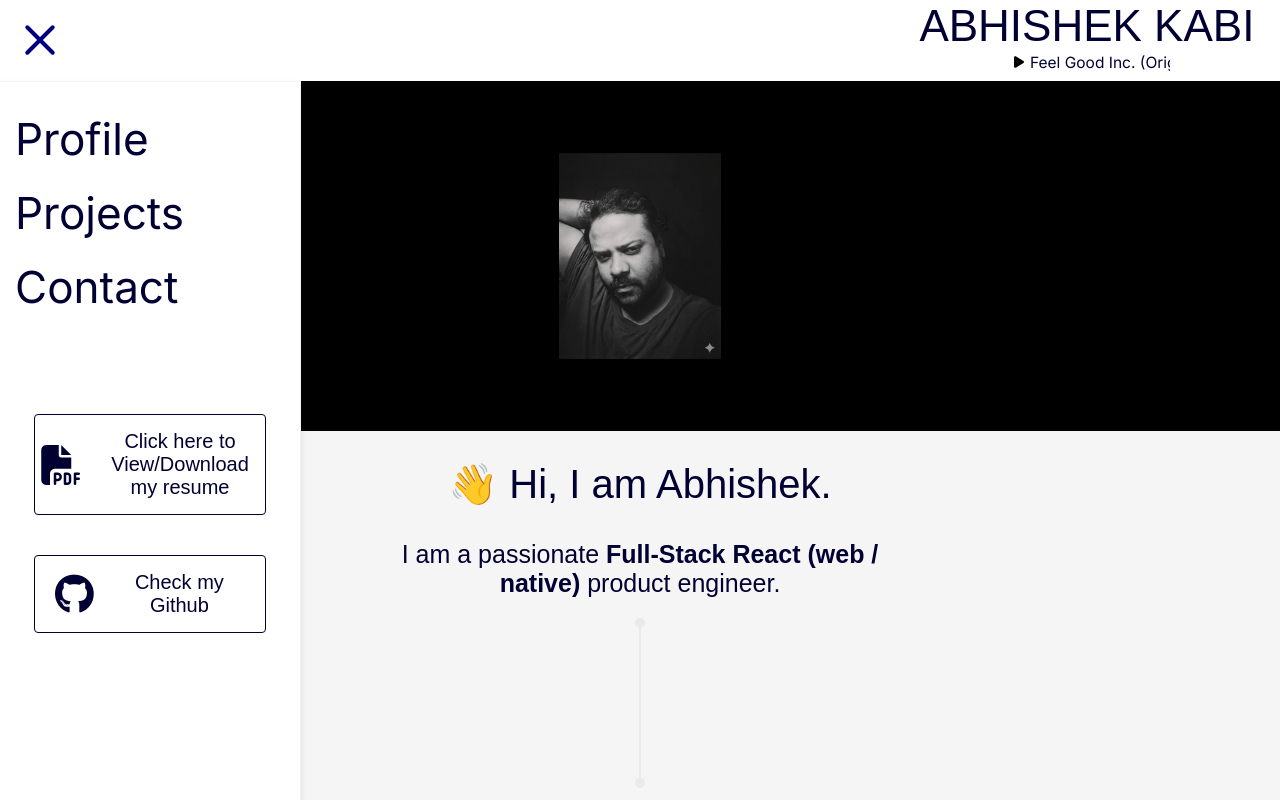
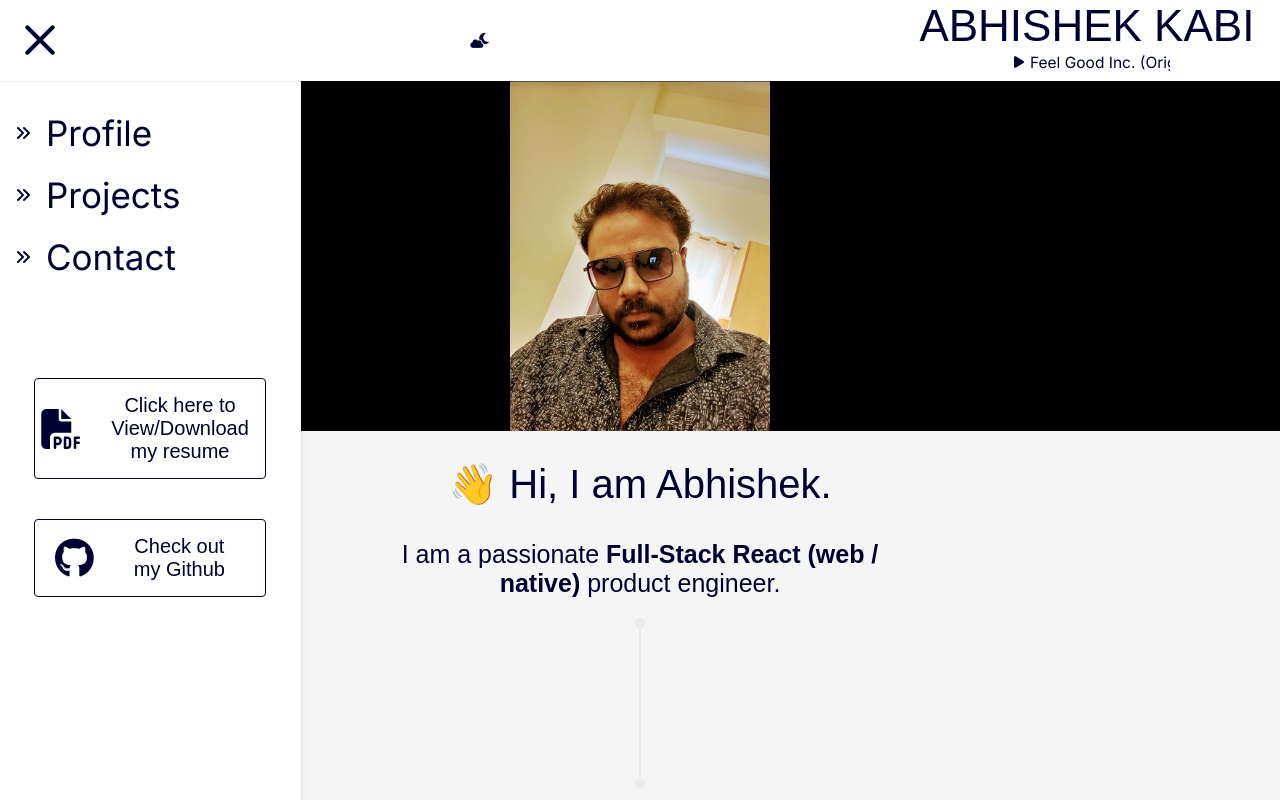
Before and after one commit to abk2191/abhishekkabi, a React (Vite) app: page / in a window 1280 px wide. Both pictures are taken after a click on the button 40 px from the left and 40 px from the top of the page. Shown: the top 800 px of the page. Built offline with nearby package versions, Linux system fonts and the light colour scheme; a web font is replaced by a local one.

Commit message:
New Update

```diff
--- a/src/App.jsx
+++ b/src/App.jsx
@@ -81,15 +81,20 @@ function App() {
   }, [shouldRenderSidebar]);
 
   // Close sidebar when clicking outside OR pressing ESC
+  // Close sidebar when clicking outside OR pressing ESC
   useEffect(() => {
     const handleClickOutside = (event) => {
       const isHamburgerClick = hamburgerRef.current?.contains(event.target);
+      const isThemeToggleClick = event.target.closest(".theme-toggle"); // Check if click is on theme toggle or its children
+      const isMusicPlayerClick = event.target.closest(".play-button");
 
       if (
         sidebarRef.current &&
         isSidebarOpen &&
         !sidebarRef.current.contains(event.target) &&
-        !isHamburgerClick
+        !isHamburgerClick &&
+        !isThemeToggleClick && // Add this condition
+        !isMusicPlayerClick
       ) {
         closeSidebar();
       }
--- a/src/Banner.jsx
+++ b/src/Banner.jsx
@@ -1,33 +1,19 @@
 import { useState, useEffect } from "react";
 
 function Banner() {
-  const [slide, setSlide] = useState(1);
+  // const [slide, setSlide] = useState(1);
 
-  useEffect(() => {
-    const interval = setInterval(() => {
-      setSlide((prev) => (prev % 3) + 1);
-    }, 5000);
+  // useEffect(() => {
+  //   const interval = setInterval(() => {
+  //     setSlide((prev) => (prev % 3) + 1);
+  //   }, 5000);
 
-    return () => clearInterval(interval);
-  }, []);
+  //   return () => clearInterval(interval);
+  // }, []);
 
   return (
     <div className="banner-container">
-      <img
-        src="./abhi.jpg"
-        alt="Banner"
-        className={`banner-image ${slide === 1 ? "active" : ""}`}
-      />
-      <img
-        src="./abhi2.jpg"
-        alt="Banner"
-        className={`banner-image ${slide === 2 ? "active" : ""}`}
-      />
-      <img
-        src="./abhi3.jpg"
-        alt="Banner"
-        className={`banner-image ${slide === 3 ? "active" : ""}`}
-      />
+      <img src="./abhi.jpg" className="banner-image" />
     </div>
   );
 }
--- a/src/Navbar.jsx
+++ b/src/Navbar.jsx
@@ -1,5 +1,6 @@
 import React from "react";
 import MusicPlayer from "./MusicPlayer";
+import ThemeToggle from "./ThemeToggle";
 
 const Navbar = ({
   isSidebarOpen,
@@ -23,6 +24,7 @@ const Navbar = ({
           <span></span>
           <span></span>
         </button>
+        <ThemeToggle />
         <div className="logo">
           <div>
             <p>ABHISHEK KABI</p>
--- a/src/Sidebar.jsx
+++ b/src/Sidebar.jsx
@@ -14,14 +14,17 @@ const Sidebar = ({ sidebarRef }) => {
       <div className="sidebar-items-container">
         <div className="sidebar-items-wrapper">
           <div className="flex-box-one">
+            <i class="fa-solid fa-angles-right"></i>
             <p>Profile</p>
           </div>
 
           <div className="flex-box-one">
+            <i class="fa-solid fa-angles-right"></i>
             <p>Projects</p>
           </div>
 
           <div className="flex-box-one">
+            <i class="fa-solid fa-angles-right"></i>
             <p>Contact</p>
           </div>
         </div>
@@ -48,7 +51,7 @@ const Sidebar = ({ sidebarRef }) => {
             ></i>
           </div>
           <div>
-            <button className="github-link">Check my Github</button>
+            <button className="github-link">Check out my Github</button>
           </div>
         </div>
       </div>
--- /dev/null
+++ b/src/ThemeToggle.jsx
@@ -0,0 +1,49 @@
+import { useState, useEffect } from "react";
+
+function ThemeToggle() {
+  const [theme, setTheme] = useState(() => {
+    // Check localStorage for saved theme
+    const savedTheme = localStorage.getItem("theme");
+    // Check system preference if no saved theme
+    if (!savedTheme) {
+      return window.matchMedia("(prefers-color-scheme: dark)").matches
+        ? "dark"
+        : "light";
+    }
+    return savedTheme;
+  });
+
+  useEffect(() => {
+    // Apply theme to document element
+    if (theme === "dark") {
+      document.documentElement.setAttribute("data-theme", "dark");
+    } else {
+      document.documentElement.removeAttribute("data-theme");
+    }
+    // Save to localStorage
+    localStorage.setItem("theme", theme);
+  }, [theme]);
+
+  const toggleTheme = () => {
+    setTheme((prevTheme) => (prevTheme === "light" ? "dark" : "light"));
+  };
+
+  return (
+    <button
+      className="theme-toggle"
+      onClick={toggleTheme}
+      aria-label="Toggle theme"
+    >
+      {theme === "light" ? (
+        <i class="fa-solid fa-cloud-moon" style={{ fontSize: "15px" }}></i>
+      ) : (
+        <i
+          class="fa-solid fa-sun"
+          style={{ fontSize: "15px", color: "white" }}
+        ></i>
+      )}
+    </button>
+  );
+}
+
+export default ThemeToggle;
--- a/src/index.css
+++ b/src/index.css
@@ -1,3 +1,164 @@
+/***************************************************************************************/
+/******************************* DARK / LIGHT THEME STYLES *****************************/
+/***************************************************************************************/
+
+/* Light theme (default - your original colors) */
+:root {
+  --bg-primary: whitesmoke;
+  --bg-secondary: white;
+  --text-color: #000033;
+  --sidebar-text: #000033;
+  --sidebar-bg: white;
+  --border-color: rgb(243, 241, 241);
+  --divider-color: rgb(235, 234, 234);
+  --banner-bg: black;
+  --button-border: #000033;
+  --icon-color: #000033;
+  --hamburger-color: #000033;
+  --divider-dot-line: rgb(235, 234, 234);
+  --border-bottom: transparent;
+}
+
+/* Dark theme - black background */
+[data-theme="dark"] {
+  --bg-primary: black;
+  --bg-secondary: black;
+  --text-color: #ffffff;
+  --sidebar-text: #ffffff;
+  --sidebar-bg: black;
+  --border-color: white;
+  --divider-color: #333333;
+  --banner-bg: black;
+  --button-border: #ffffff;
+  --icon-color: #ffffff;
+  --hamburger-color: #ffffff;
+  --divider-dot-line: #ffffff;
+  --border-bottom: white;
+}
+
+/* Apply background and text colors */
+body,
+html {
+  background-color: var(--bg-primary);
+  color: var(--text-color);
+}
+
+/* Make all containers use the theme background */
+.placeholder-div,
+.intro-container,
+.divider {
+  background-color: var(--bg-primary);
+}
+
+.navbar {
+  background: var(--bg-secondary) !important;
+  box-shadow:
+    0 3px 6px rgba(0, 0, 0, 0.05),
+    0 3px 8px rgba(0, 0, 0, 0.07);
+}
+
+[data-theme="dark"] .navbar {
+  box-shadow:
+    0 3px 6px rgba(0, 0, 0, 0.3),
+    0 3px 8px rgba(0, 0, 0, 0.4);
+}
+
+.logo p {
+  color: var(--text-color) !important;
+}
+
+.hamburger span {
+  background-color: var(--hamburger-color) !important;
+}
+
+.hamburger.open span:nth-child(1),
+.hamburger.open span:nth-child(3) {
+  background-color: var(--hamburger-color) !important;
+}
+
+.sidebar {
+  background: var(--sidebar-bg) !important;
+  border-top: 1px solid var(--border-color) !important;
+  border-right: 1px solid var(--border-color) !important;
+  box-shadow:
+    0 3px 6px rgba(0, 0, 0, 0.05),
+    0 3px 8px rgba(0, 0, 0, 0.07);
+}
+
+[data-theme="dark"] .sidebar {
+  box-shadow:
+    0 3px 6px rgba(0, 0, 0, 0.3),
+    0 3px 8px rgba(0, 0, 0, 0.4);
+}
+
+.sidebar-items-container p {
+  color: var(--sidebar-text) !important;
+}
+
+.resume-button-container {
+  border: 1px solid var(--button-border) !important;
+}
+
+.github-link-button {
+  border: 1px solid var(--button-border) !important;
+}
+
+.download-resume-button {
+  color: var(--button-border) !important;
+}
+
+.github-link {
+  color: var(--button-border) !important;
+}
+
+.fa-solid,
+.fa-brands {
+  color: var(--icon-color) !important;
+}
+
+.banner-container {
+  background-color: var(--banner-bg) !important;
+}
+
+/* Divider elements - dots and line should be white in dark mode */
+.the-line {
+  background-color: var(--divider-dot-line) !important;
+}
+
+.the-dot {
+  background-color: var(--divider-dot-line) !important;
+}
+
+.song-name {
+  color: var(--text-color) !important;
+}
+
+/* Fix for Intro component text and background */
+.intro-container p {
+  color: var(--text-color) !important;
+}
+
+.bold-green {
+  color: var(--text-color) !important;
+}
+
+/* Theme toggle button */
+.theme-toggle {
+  background: none;
+  border: none;
+  cursor: pointer;
+  font-size: 24px;
+  padding: 8px 12px;
+  border-radius: 50%;
+  display: flex;
+  align-items: center;
+  justify-content: center;
+
+  background-color: transparent;
+  transition: opacity 0.2s;
+}
+
+/* Keep all your original styles below this line - NOTHING CHANGED */
 /***************************************************************************************/
 /*************************** NAVBAR AND SIDEBAR STYLES *********************************/
 /***************************************************************************************/
@@ -138,6 +299,8 @@ h1 {
 }
 
 .logo p {
+  margin: 0;
+  padding: 0;
   color: #000033;
   margin-left: 20px;
   font-family: "Smooch Sans", sans-serif;
@@ -164,26 +327,22 @@ span {
 
 /* Add this new wrapper class in Banner.jsx */
 .banner-container {
-  background-color: black;
+  background-color: var(--banner-bg) !important;
   height: 350px;
   width: 100%;
   display: flex;
   justify-content: center;
   align-items: center;
-  position: relative;
   overflow: hidden;
 }
 
 .banner-image {
-  position: absolute;
-  top: 0;
-  left: 0;
-  width: 100%;
-  height: 100%;
+  max-width: 100%;
+  max-height: 100%;
+  width: auto;
+  height: auto;
   object-fit: contain;
   display: block;
-  opacity: 0;
-  transition: opacity 0.5s ease-in-out;
 }
 
 .banner-image.active {
@@ -357,8 +516,7 @@ p {
 
 .sidebar-items-container p {
   color: #000033;
-
-  font-size: 44px;
+  font-size: 35px;
 }
 
 .flex-box-one {
```
